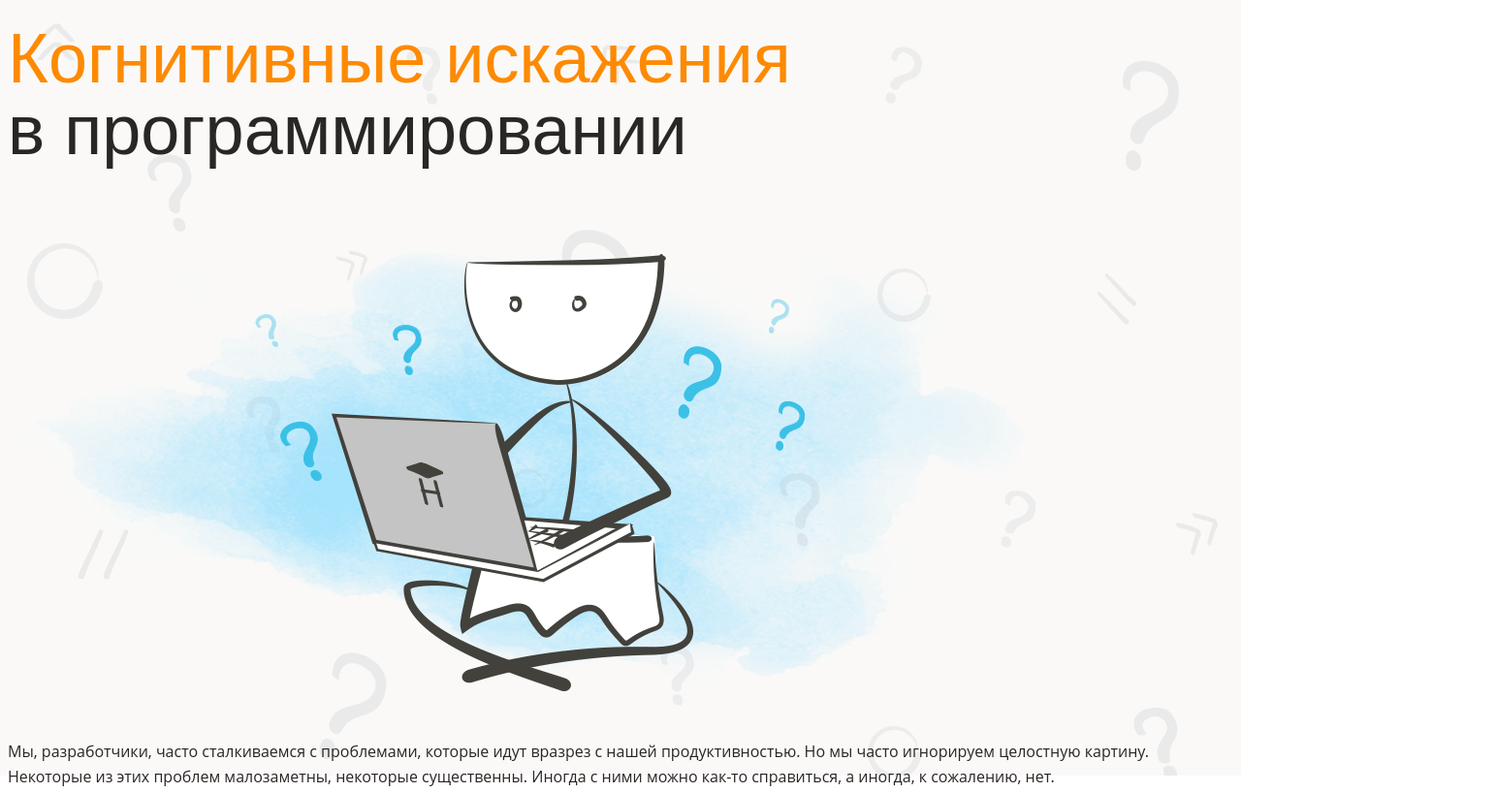
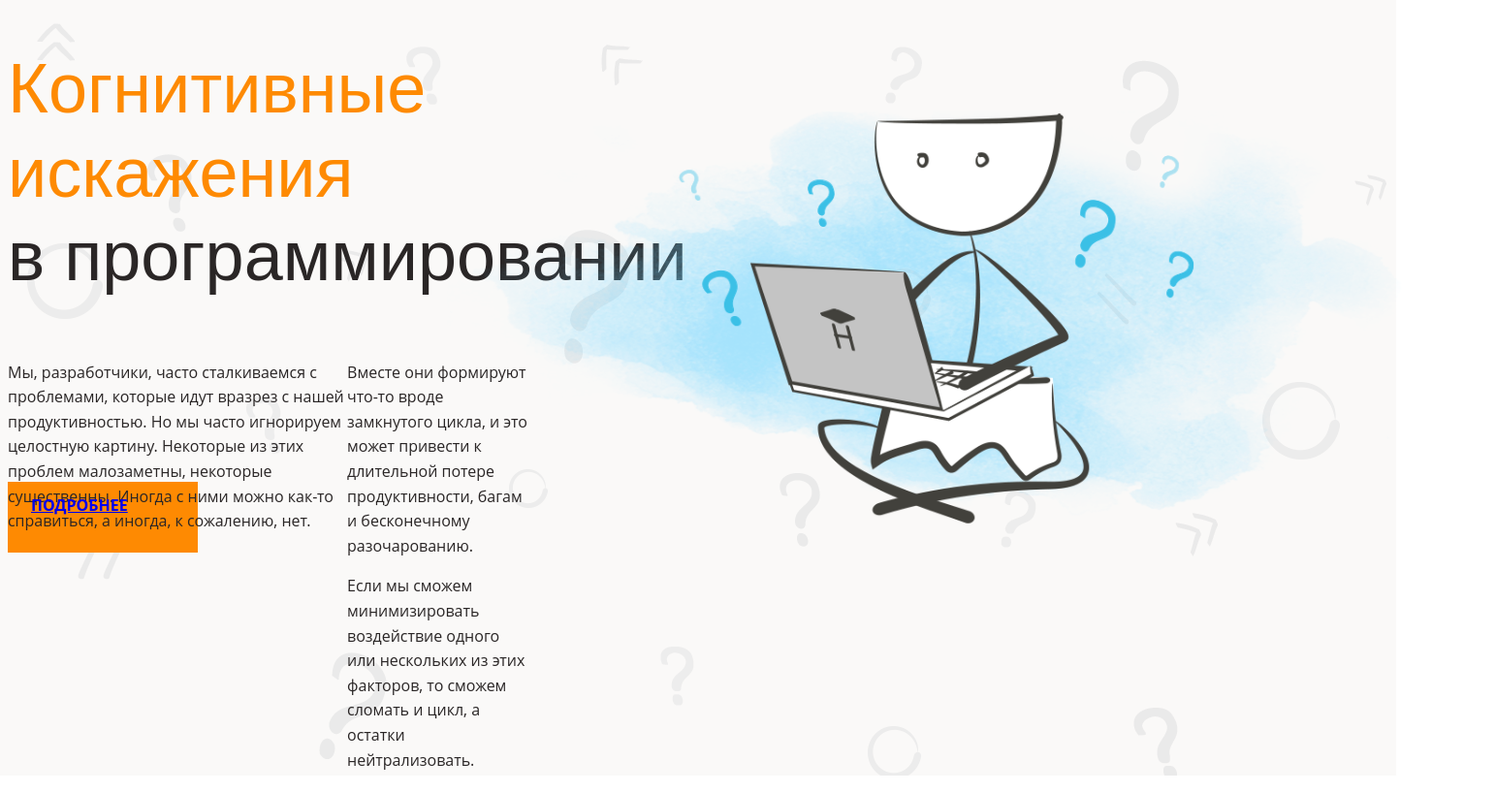
Before and after one commit to KsUstimenko/layout-designer-project-lvl1, a website: page src/index.html in a window 1280 px wide. Shown: the top 818 px of the page at 97% size, 1543 px wide, since content can reach past the window. Drawn offline with Linux system fonts and the light colour scheme; a web font is replaced by a local one.

Commit message:
Added text

```diff
--- a/src/index.html
+++ b/src/index.html
@@ -11,13 +11,17 @@
 <body>
 
 <header class="background-image">
-  <h1 class="header-font main-color">Когнитивные искажения</h1>
-    <h1 class="header-font">в программировании</h1>
+  <h1 class="header-font main-color">Когнитивные<br> искажения<br> <span>в программировании</span></h1>
   <div><img src="./images/main.png" alt="main" class="image-main"></div>
-    <div>Мы, разработчики, часто сталкиваемся с проблемами, которые идут вразрез с нашей продуктивностью. Но мы часто игнорируем целостную картину. Некоторые из этих проблем малозаметны, некоторые существенны. Иногда с ними можно как-то справиться, а иногда, к сожалению, нет.</div>
+  <div class="text-container">
+    <p>Мы, разработчики, часто сталкиваемся с проблемами, которые идут вразрез с нашей продуктивностью. Но мы часто игнорируем целостную картину. Некоторые из этих проблем малозаметны, некоторые существенны. Иногда с ними можно как-то справиться, а иногда, к сожалению, нет.</p>
   <div>
     <p>Вместе они формируют что-то вроде замкнутого цикла, и это может привести к длительной потере продуктивности, багам и бесконечному разочарованию.</p>
     <p>Если мы сможем минимизировать воздействие одного или нескольких из этих факторов, то сможем сломать и цикл, а остатки нейтрализовать.</p>
+  </div>
+  </div>
+  <div class="link_more">
+  <a href="MORE">ПОДРОБНЕЕ </a>
   </div>
 </header>
 
--- a/src/styles/style.css
+++ b/src/styles/style.css
@@ -23,6 +23,11 @@ html {
 
 .header-font {
   font-family: "Neucha", sans-serif;
+  line-height: 1.2em;
+}
+
+span {
+  color: #2a2626;
 }
 
 h1 {
@@ -49,7 +54,6 @@ h3 {
   padding-bottom: 100px;
 }
 
-
 .background-image::before {
   content: "";
   background-size: cover;
@@ -59,6 +63,30 @@ h3 {
   bottom: 0;
   left: 0;
   right: 0;
+  width: 1440px;
   opacity: 10%;
   background: var(--color-white_translucent) url("../images/background.png") no-repeat;
 }
+
+.image-main {
+  height: 525px;
+  width: 1082px;
+  position: absolute;
+  left: 461px;
+  top: 55px;
+}
+
+.text-container {
+  display: flex;
+  align-items: flex-start;
+  width: 540px;
+  height: 141px;
+}
+
+.link_more {
+  padding: 12px 24px;
+  font-weight: bold;
+  background-color: var(--color-main);
+  width: 148px;
+  height: 49px;
+}
```
